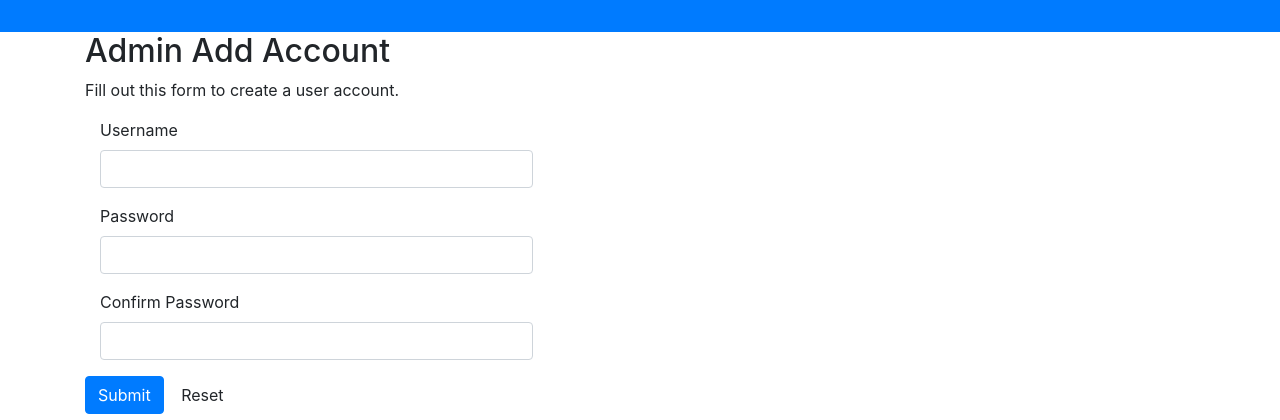
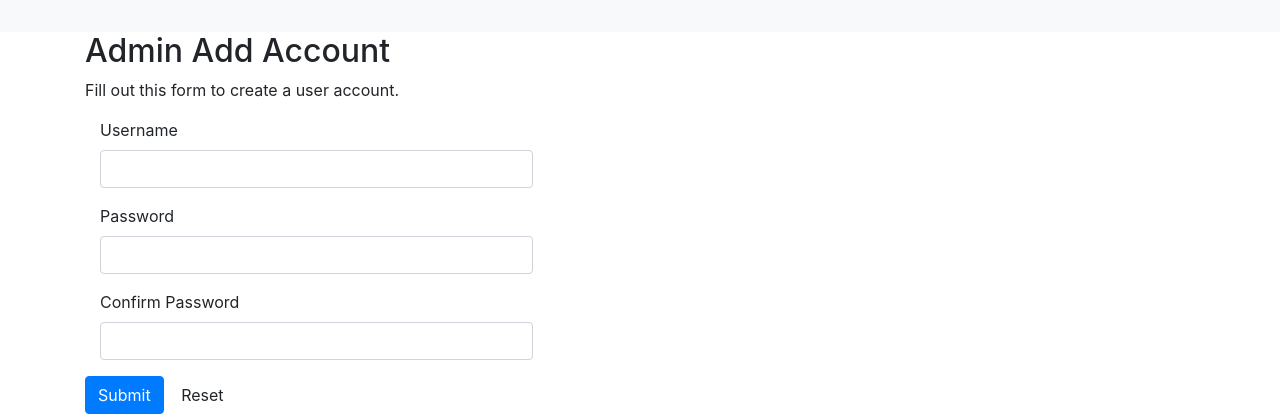
Before and after one commit to ShamefulOdin31/dnds.rocks, a PHP site: page /addAccount.php in a window 1280 px wide. Shown: the top 420 px of the page. Run offline with PHP 8.4, Linux system fonts and the light colour scheme; the visitor is signed in with stand-in values (Sample User, id 1); tables that the repository leaves empty or names only in its code hold one stand-in row (values such as "Sample post"); data that the repository does not hold is empty.

Commit message:
changed colors

```diff
--- a/header.php
+++ b/header.php
@@ -4,7 +4,7 @@
     $navbarRight = navbarArray("r", $db);
 ?>
 
-<nav class="navbar navbar-expand-sm bg-primary navbar-dark">
+<nav class="navbar navbar-expand-sm bg-light navbar-light">
     <a class="navbar-brand" href="<?= $navbarLeft[0]['navurl'] ?>"><?= $navbarLeft[0]['navItemName'] ?></a>
     <ul class="navbar-nav mr-auto">
         <li class="nav-item">
```
